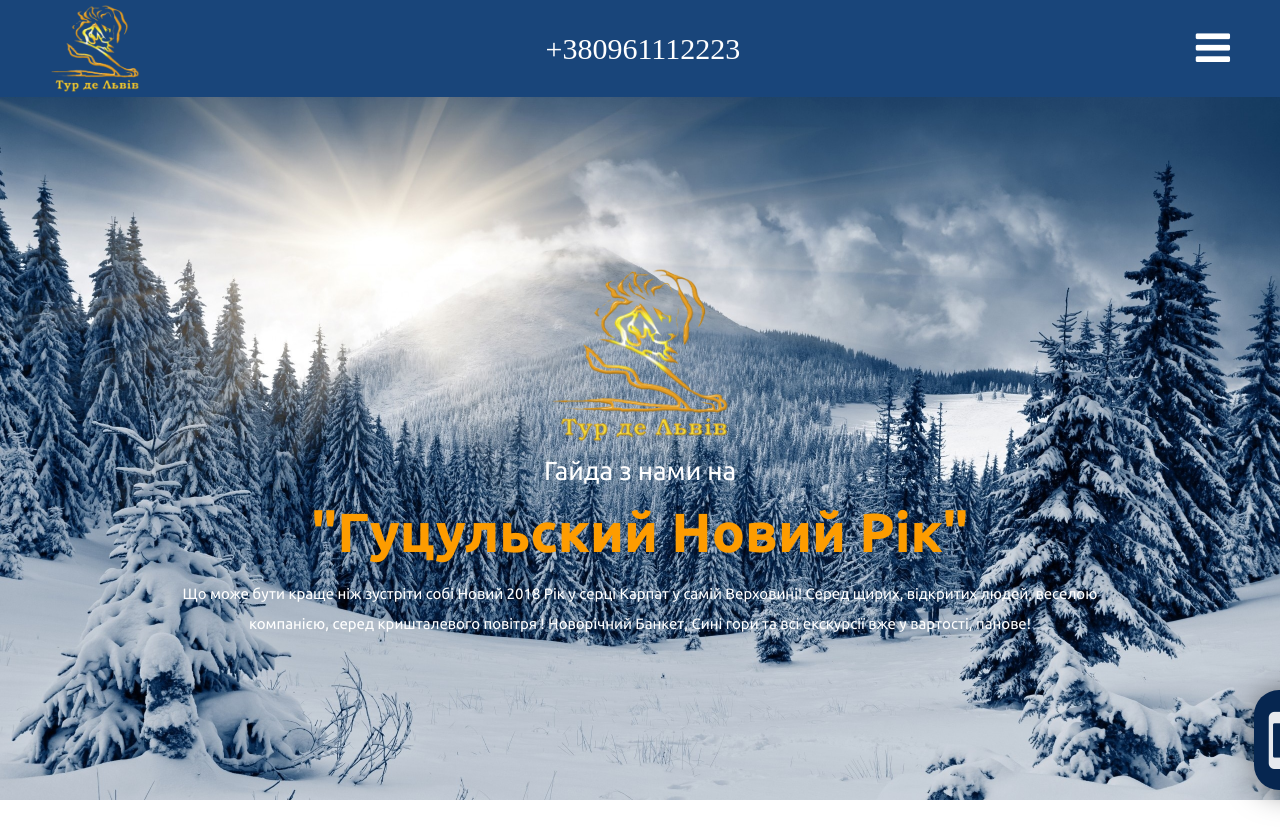
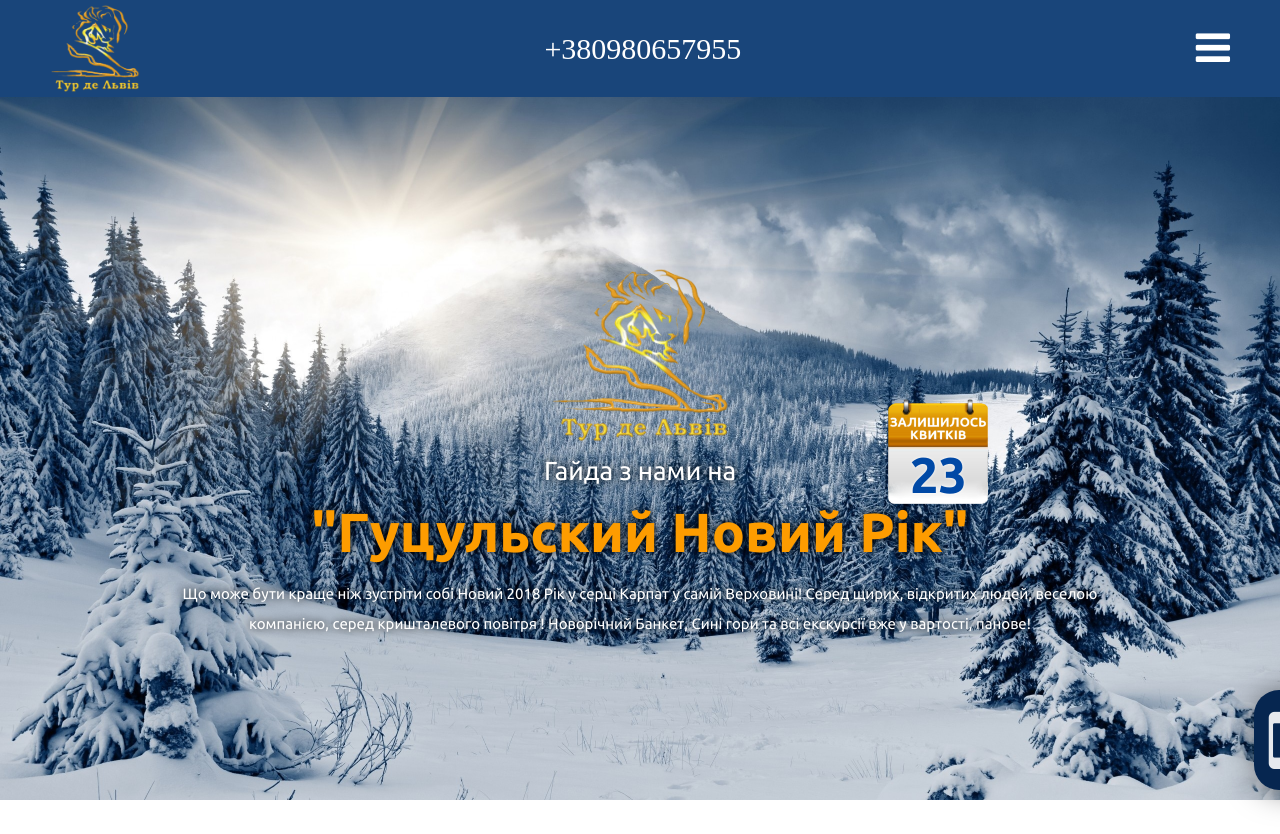
Before and after one commit to alexandrtovmach/vorohta, a PHP site: page / in a window 1280 px wide. Shown: the top 834 px of the page. Run offline with PHP 8.4, Linux system fonts and the light colour scheme; some web fonts are replaced.

Commit message:
last bugsession done

```diff
--- a/index.html
+++ b/index.html
@@ -41,8 +41,8 @@
                 <a class='menu-item'  href="#">ПРО НАС</a>
                 <a class='menu-item'  href="#">ВІДГУКИ</a>
             </div>
-                <p class='header-phoneNumber'>ЗАМОВИТИ +380961112223</p>
-                <p class='for-small-screen'>+380961112223</p>
+                <p class='header-phoneNumber'>ЗАМОВИТИ +380980657955</p>
+                <p class='for-small-screen'>+380980657955</p>
                 <div class="hamburger-icon"><i class="fa fa-bars" aria-hidden="true"></i></div>
 
 
@@ -66,7 +66,7 @@
                             </li>
                             <li>
                                 <h3>Консультація:</h3>
-                                <p>+380991234567</p>
+                                <p>+380980657955</p>
                         </li>
                         </ul>
                 </div>
@@ -86,7 +86,14 @@
                 <div class="logo-image"></div>
                 <span class='ask-invitation'>Гайда з нами на</span>
                 <h1>"Гуцульский Новий Рік"
-                    <div class='vacant'>Залишилося місць: <span class='ticketsCounter'></span></div>
+                    <div class='vacant'>
+                        Залишилося місць:
+                        <span class='ticketsCounter'></span>
+                    </div>
+                    <div class='liveCalendar'>
+                        <div class='ticketsCounter'></div>
+                        <div></div>
+                    </div>
                 </h1>
                 <p>Що може бути краще ніж зустріти собі Новий 2018 Рік у серці Карпат у самій Верховині! Серед щирих, відкритих людей, веселою компанією, серед кришталевого повітря !
                 Новорічний Банкет, Сині гори та всі екскурсії вже у вартості, панове!
@@ -286,7 +293,7 @@
                         <div class='circle-time'>
                             <span>22:30</span>
                         </div>
-                        <div style='background:url("images/day_events/prazlnichnyiStol.jpg"); background-size: cover; background-position: center'></div>
+                        <div style='background:url("images/day_events/fireworks.gif"); background-size: cover; background-position: center'></div>
                         <h3>Святкуємо Новий Рік</h3>
                         <p class='hidden-when-small'>Святковий бенкетний стіл та проводи Старого 2017 Року у нашій дружній вже знайомій вам компанії.</p>
                     </li>
@@ -303,7 +310,7 @@
                     <p>ЗАБРОНЮВАТИ</p>
                 </a>
 
-                <p class='order-phoneNumber'>Замовити +380961121111</p>
+                <p class='order-phoneNumber'>Замовити +380980657955</p>
             </section>
             <section class='daily-program  third-day' >
                 <h2>День 3 ПОНЕДІЛОК</h2>
@@ -463,15 +470,15 @@
                 <ul>
                     <li>
                         <h4>ШУКАЙТЕ НАС ЗА АДРЕСОЮ</h4>
-                        <span> м. Київ,<br> вул. Мельникова 83а, оф. 309,<br> 3-й поверх</span>
+                        <span>м. Львів,<br>пр. Чорновола, 63</span>
                     </li>
                     <li>
                         <h4>ДЗВОНІТЬ НАМ ЗА ТЕЛЕФОНОМ:</h4>
-                        <span>для замовлення подорожі:<br> +380 96 334 44 33<br> для співпраці:<br> +380 96 343 34 34 <br>для корпоративних подорожей:<br> +38 050 520 44 80</span>
+                        <span>для замовлення подорожі:<br>+380980657955<br> для співпраці:<br>+380980657955<br>для корпоративних подорожей:<br>+380980657955</span>
                     </li>
                     <li>
                         <h4>РЕЖИМ РОБОТИ:</h4>
-                        <span>ПН-ПТ з 10:00 до 19:00</span>
+                        <span>ПН-ПТ з 09:00 до 19:00</span>
                     </li>
                 </ul>
                 <div class='snowflakes-area-bottom'></div>
@@ -497,7 +504,7 @@
                     <a href="">ФОРМА РЕЄСТРАЦІЇ</a>
                     <div>
                         <p>за телефоном</p>
-                        <p>+380961177545</p>
+                        <p>+380980657955</p>
                     </div>
                 </div>
                 <img src="images/logo_white.png">
--- a/style/mainstyle.css
+++ b/style/mainstyle.css
@@ -175,6 +175,7 @@ header {
 
 
 .section-main {
+	color: #FD9C00;
 	position: relative;
 	display: flex;
 	flex-direction: column;
@@ -186,7 +187,8 @@ header {
 	background-repeat: no-repeat;
 	background-position:center center;
 	height: calc(100vh - 97px);
-    margin-top: 97px;
+	margin-top: 97px;
+	text-shadow: 0 0 8px black;
 }
 
 .logo-image {
@@ -207,7 +209,6 @@ header {
 
 .section-main h1 {
 	position: relative;
-	color: #FD9C00;
 	font-family: "Ubuntu";
 	font-weight: bold;
 	font-size: 400%;
@@ -216,7 +217,7 @@ header {
 	margin: 20px 0;
 }
 
-.section-main h1 > div {
+.section-main h1 > .vacant {
 	position: absolute;
 	top: -40px;
 	right: -80px;
@@ -224,13 +225,52 @@ header {
 	border-radius: 10px;
 	font-size: 25px;
 	padding: 5px 10px;
+	color: white;
 	box-shadow: 2px 2px 2px rgba(0,0,0, 0.5);
+}
+
+.section-main h1 > .liveCalendar {
+	position: absolute;
+	top: -105px;
+	right: -20px;
+	font-size: 50px;
+	color: #0049A6;
+	text-shadow: 0 0 3px white;
+}
+.section-main h1 > .liveCalendar > div:nth-child(2) {
+	position: absolute;
+	top: 0;
+	left: 0;
+	padding: 0;
+	animation: calendarAnim 2s 1s forwards ease-in;
+	transform-origin: 0 3px;
+}
+.section-main h1 > .liveCalendar > div {
+	background-image: url('../images/counter.png');
+	background-size: 100% auto;
+	padding-top: 50%;
+	background-repeat: no-repeat;
+	width: 100px;
+	height: 110px;
+}
+
+@keyframes calendarAnim {
+	0% {
+		transform: rotateX(0deg);
+		opacity: 1;
+	}
+	99% {
+		transform: rotateX(-270deg);
+		opacity: 1;
+	}
+	100% {
+		transform: rotateX(-270deg);
+		opacity: 0;
+	}
 }
 
 .section-main h1 > div > span {
 	 font-size: 25px;
-	 color: #FD9C00;
-
  }
 
 .section-main p {
@@ -685,7 +725,17 @@ header {
 }
 
 .ornamented-border {
-	border: 10px solid red;
+	background-image:  url('../images/clipart/snowflakes_violet_horizontal_bg.png');
+	animation: snowflakes 15s infinite linear, accentShadow 2s infinite linear alternate;
+}
+
+@keyframes accentShadow {
+	from {
+		box-shadow: 0 0 10px 10px #FD9C00;
+	}
+	to {
+		box-shadow: 0 0 10px 10px transparent;
+	}
 }
 
 .daily-program  .circle-time {
--- a/style/min-310---max-479.css
+++ b/style/min-310---max-479.css
@@ -314,6 +314,10 @@ and (max-device-width : 479px) {
         display: none;
     }
 
+    .section-main h1 > .liveCalendar {
+        display: none;
+    }
+
     .daily-program ul li p {
         font-size: 13px;
     }
--- a/style/min-480---max-767.css
+++ b/style/min-480---max-767.css
@@ -17,6 +17,10 @@ and (max-device-width : 767px) {
     }
 
     .header-phoneNumber {
+        display: none;
+    }
+
+    .section-main h1 > .liveCalendar {
         display: none;
     }
 
```
Also changed, not shown: images/counter.png (added), images/day_events/fireworks.gif (added), images/digits.png (added).
